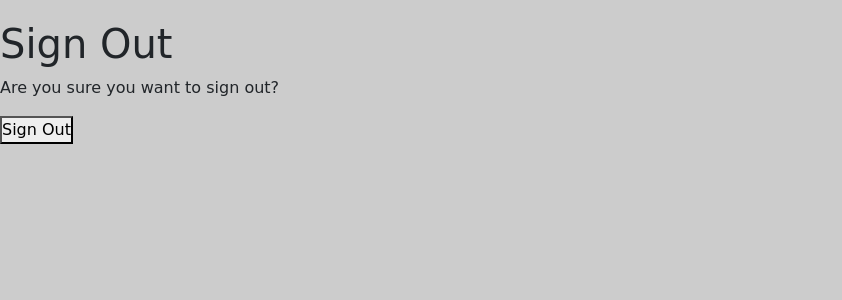
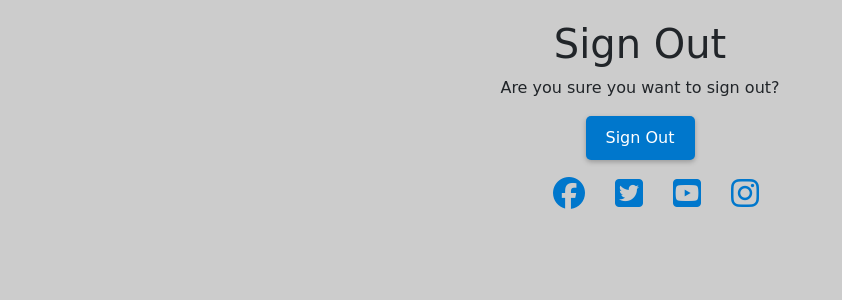
Before and after one commit to Code-Institute-Submissions/SpendWise, a Django app: page /accounts/logout/ in a window 1280 px wide. Shown: the part 109-409 px from the top of the page, without its empty margins (0-842 px from the left). Run offline with Django 3.2, Linux system fonts and the light colour scheme; the visitor is signed in with stand-in values (Sample User, id 1); some libraries are stand-ins or nearby versions; some web fonts are replaced.

Commit message:
add footer to base.html

```diff
--- a/static/css/style.css
+++ b/static/css/style.css
@@ -224,6 +224,7 @@ body {
 .form_container {
     border: solid 2px black;
 }
+
 .forms {
 
     margin:20px;
@@ -247,7 +248,8 @@ body {
     transition: all 0.3s ease-in-out;
 
 }
-.links {
+#sign_out {
+    text-align: center;
 
 }
 
@@ -479,9 +481,8 @@ body {
 
 }
 
-#edit_link {
 
-}
+
 .typewiter{
 
 }
--- a/templates/account/base.html
+++ b/templates/account/base.html
@@ -51,5 +51,30 @@
     {% endblock %}
     {% block extra_body %}
     {% endblock %}
+
+
+
+    <footer>
+      <ul class="social_media">
+          <li>
+              <a href="https://facebook.com" target="_blank" rel="noopener"><i class="fab fa-facebook"></i></a>
+          </li>
+          <li>
+              <a href="https://twitter.com" target="_blank" rel="noopener"><i class="fab fa-twitter-square"></i></a>
+          </li>
+          <li>
+              <a href="https://youtube.com" target="_blank" rel="noopener"><i class="fab fa-youtube-square"></i></a>
+          </li>
+          <li>
+              <a href="https://instagram.com" target="_blank" rel="noopener"><i class="fab fa-instagram"></i></a>
+          </li>
+      </ul>
+  </footer>
+  <script src="https://kit.fontawesome.com/c7dbda0798.js" crossorigin="anonymous"></script>
   </body>
+
+
+
+
+
 </html>
--- a/templates/account/logout.html
+++ b/templates/account/logout.html
@@ -5,6 +5,8 @@
 {% block head_title %}{% trans "Sign Out" %}{% endblock %}
 
 {% block content %}
+
+<div id="sign_out">
   <h1>{% trans "Sign Out" %}</h1>
 
   <p>{% trans 'Are you sure you want to sign out?' %}</p>
@@ -14,8 +16,9 @@
     {% if redirect_field_value %}
     <input type="hidden" name="{{ redirect_field_name }}" value="{{ redirect_field_value }}"/>
     {% endif %}
-  <button type="submit">{% trans 'Sign Out' %}</button>
+    <button class = "btn_submit" type="submit">{% trans 'Sign Out' %}</button>
   </form>
+</div>
 
 
 {% endblock %}
--- a/templates/update_expenses.html
+++ b/templates/update_expenses.html
@@ -31,7 +31,7 @@
        <div class="main_form_container">
             <div class = "form_container">
                 <div class="form_des">
-                    <h2><strong>Edit Expense</strong></h2>>
+                    <h2><strong>Edit Expense</strong></h2>
                 </div>
 
                 <form class="forms"  method= "POST" >
```
Also changed, not shown: templates/budget_page.html (+14 -8 lines). Lines whose indentation alone changed are shown as unchanged.
